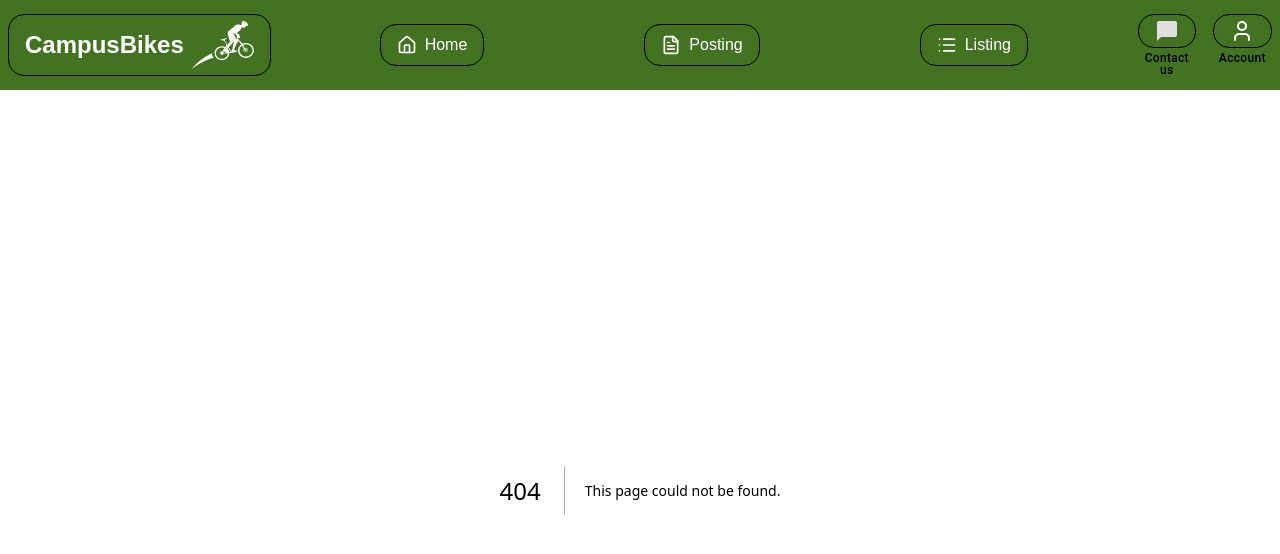
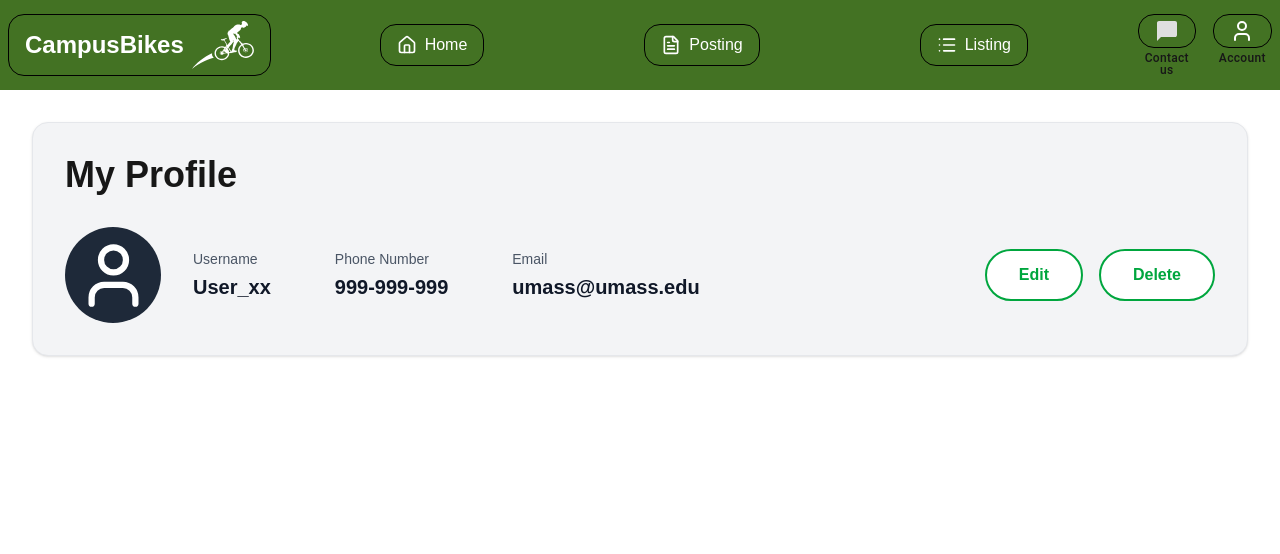
Before and after one commit to Oren-Schmerling/CampusBikes, a Next.js app in the folder Frontend/: page /account in a window 1280 px wide. Before the commit this address had no page. Shown: the top 554 px of the page. Built offline with nearby package versions, Linux system fonts and the light colour scheme; sample sign-in values are in the browser's storage.

Commit message:
First drafts for account page
Created profile section for account page.

```diff
--- /dev/null
+++ b/Frontend/src/app/account/page.js
@@ -0,0 +1,88 @@
+'use client';
+
+import React, { useState, useEffect } from 'react';
+import { useRouter } from 'next/navigation';
+import ProfileCard from '@/components/profile/profileCard';
+
+const AccountPage = () => {
+
+    const router = useRouter();
+    const [checkingAuth, setCheckingAuth] = useState(true);
+    const [loading, setLoading] = useState(true);
+    const [userInfo, setUserInfo] = useState({});
+
+    const fetchUserInfo = async () => {
+        try {
+            setLoading(true);
+            // grab data from backend api
+
+            // const res = await fetch("http://localhost:8080/listing/bikes");
+            // const data = await res.json();
+            // setUserInfo(data)
+        } catch (error) {
+            console.error('Error fetching bikes:', error);
+        } finally {
+            setLoading(false);
+        }
+    }
+
+    useEffect(() => {
+        // Only run auth check once router is ready
+        const token = typeof window !== 'undefined' ? localStorage.getItem('authToken') : null;
+        if (!token) {
+            console.log('No token found, redirecting to /');
+            router.replace('/');
+        } else {
+            console.log('Token found');
+            fetchUserInfo();
+        }
+
+        setCheckingAuth(false);
+    }, [router]);
+
+    const handleEdit = () => {
+        console.log('Edit clicked');
+        // backend endpoint to change user information
+    };
+
+    const handleDelete = () => {
+        console.log('Delete clicked');
+        // backend endpoint to delete user
+    };
+
+    // While checking for token, don't render anything
+    if (checkingAuth) {
+        return (
+            <div className="flex items-center justify-center h-screen">
+                <div className="text-gray-600">Checking authentication...</div>
+            </div>
+        );
+    }
+
+    // Wait for user information to load
+    if (loading){
+        return (
+            <div className="flex items-center justify-center h-screen">
+                <div className="text-gray-600">Loading ...</div>
+            </div>
+        );
+    }
+
+    return (
+        <div className="min-h-screen bg-white p-8">
+            <ProfileCard
+            username="User_xx" // {userInfo.username}
+            phoneNumber="999-999-999" // {userInfo.phone}
+            email="umass@umass.edu" // {userInfo.email}
+            onEdit={handleEdit}
+            onDelete={handleDelete}
+            />
+
+            <div className="mt-8">
+            {/* Future sections */}
+            </div>
+        </div>
+    );
+}
+
+export default AccountPage;
--- /dev/null
+++ b/Frontend/src/components/profile/profileCard.js
@@ -0,0 +1,60 @@
+import React from 'react';
+import { User } from 'lucide-react'
+
+const ProfileCard = ({
+  username,
+  phoneNumber,
+  email,
+  onEdit,
+  onDelete,
+}) => {
+  return (
+    <div className="w-full bg-gray-100 rounded-2xl shadow-sm border border-gray-200 p-8">
+      <h1 className="text-4xl font-bold mb-8">My Profile</h1>
+
+      <div className="flex items-center justify-between">
+        {/* Avatar and Info */}
+        <div className="flex items-center gap-8">
+          {/* Avatar, might want profile picture later? */}
+          <div className="w-24 h-24 bg-gray-800 rounded-full flex items-center justify-center flex-shrink-0">
+            <User size='75' color='white'/>
+          </div>
+
+          {/* User info */}
+          <div className="flex gap-16">
+            <div>
+              <p className="text-sm font-medium text-gray-600 mb-1">Username</p>
+              <p className="text-xl font-semibold text-gray-900">{username}</p>
+            </div>
+            <div>
+              <p className="text-sm font-medium text-gray-600 mb-1">Phone Number</p>
+              <p className="text-xl font-semibold text-gray-900">{phoneNumber}</p>
+            </div>
+            <div>
+              <p className="text-sm font-medium text-gray-600 mb-1">Email</p>
+              <p className="text-xl font-semibold text-gray-900">{email}</p>
+            </div>
+          </div>
+        </div>
+
+        {/* Edit and delete buttons */}
+        <div className="flex gap-4">
+          <button
+            onClick={onEdit}
+            className="px-8 py-3 bg-white text-green-600 font-semibold rounded-full border-2 border-green-600 hover:bg-green-50 transition-colors"
+          >
+            Edit
+          </button>
+          <button
+            onClick={onDelete}
+            className="px-8 py-3 bg-white text-green-600 font-semibold rounded-full border-2 border-green-600 hover:bg-green-50 transition-colors"
+          >
+            Delete
+          </button>
+        </div>
+      </div>
+    </div>
+  );
+};
+
+export default ProfileCard;
```
